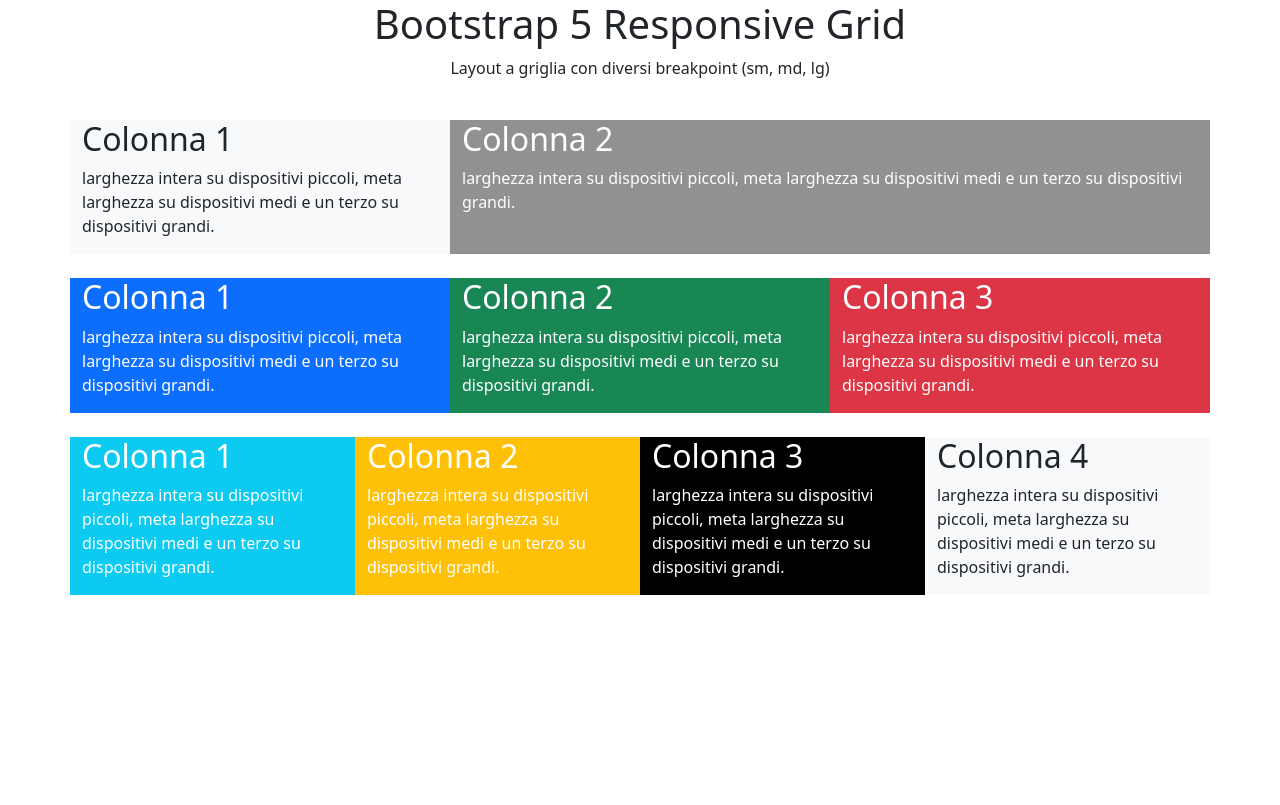
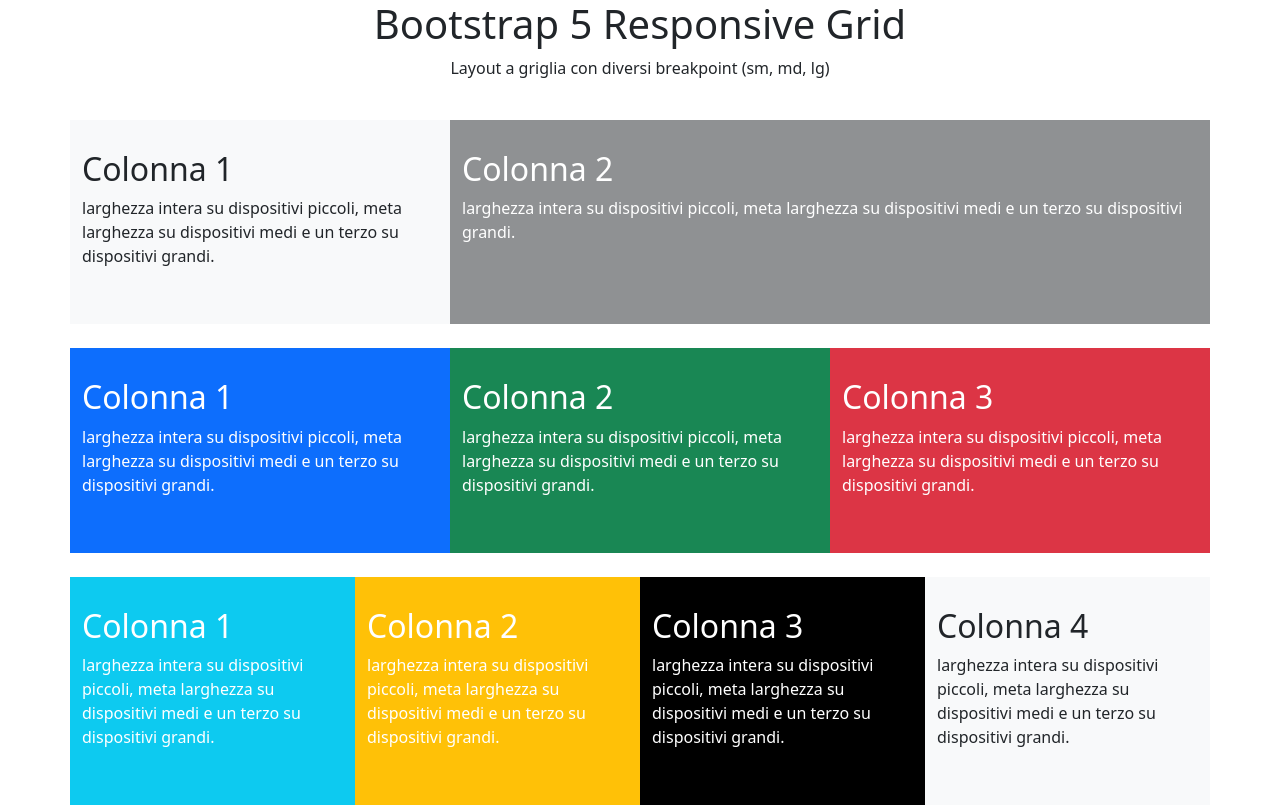
Before and after one commit to RiccardoFiacco/htmlcss-bootstrap-layout, a plain HTML site: page index.html in a window 1280 px wide. Drawn offline with nearby package versions, Linux system fonts and the light colour scheme.

Commit message:
add padding top e bottom for each card

```diff
--- a/css/style.css
+++ b/css/style.css
@@ -1,34 +1,52 @@
 .col1{
     background-color: var(--bs-light);
+    padding-top: 30px;
+    padding-bottom: 40px;
 }
 .col2{
     background-color: var(--bs-tertiary-color);
     color: white;
+    padding-top: 30px;
+    padding-bottom: 40px;
 }
 .col3{
     background-color: var(--bs-primary);
     color: white;
+    padding-top: 30px;
+    padding-bottom: 40px;
 }
 .col4{
     background-color: var(--bs-success);
     color: white;
+    padding-top: 30px;
+    padding-bottom: 40px;
 }
 .col5{
     background-color: var(--bs-danger);
     color: white;
+    padding-top: 30px;
+    padding-bottom: 40px;
 }
 .col6{
     background-color: var(--bs-info);
     color: white;
+    padding-top: 30px;
+    padding-bottom: 40px;
 }
 .col7{
     background-color: var(--bs-warning);
     color: white;
+    padding-top: 30px;
+    padding-bottom: 40px;
 }
 .col8{
     background-color: #000;
     color: white;
+    padding-top: 30px;
+    padding-bottom: 40px;
 }
 .col9{
     background-color: var(--bs-light);
+    padding-top: 30px;
+    padding-bottom: 40px;
 }
```
